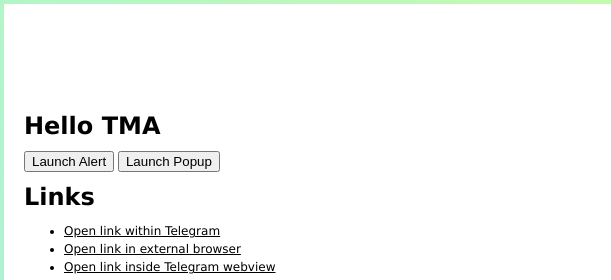
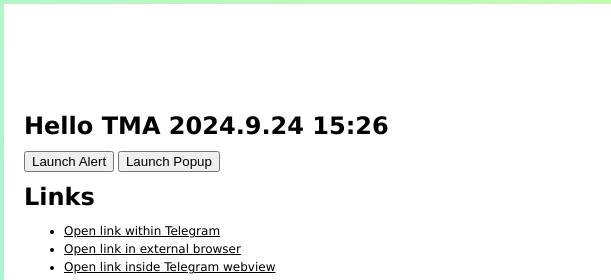
Before and after one commit to lintide/hello-tma, a plain HTML site: page index.html in a window 1280 px wide. Shown: the top 280 px of the page, 0-611 px from the left. Drawn offline with Linux system fonts and the light colour scheme; a script that the page names is missing.

Commit message:
Hello TMA 2024.9.24 15:26

```diff
--- a/index.html
+++ b/index.html
@@ -67,7 +67,7 @@
         <div align="center">
             <a href="https://ton.org/"><img width="48" src="./assets/tapps.png" alt="logo of telegram web apps"></a>
         </div>
-        <h1>Hello TMA</h1>
+        <h1>Hello TMA 2024.9.24 15:26</h1>
         <button onclick="Telegram.WebApp.showAlert('Hello TMA!');">Launch Alert</button>
         <button onclick="showPopup();">Launch Popup</button>
 
```
